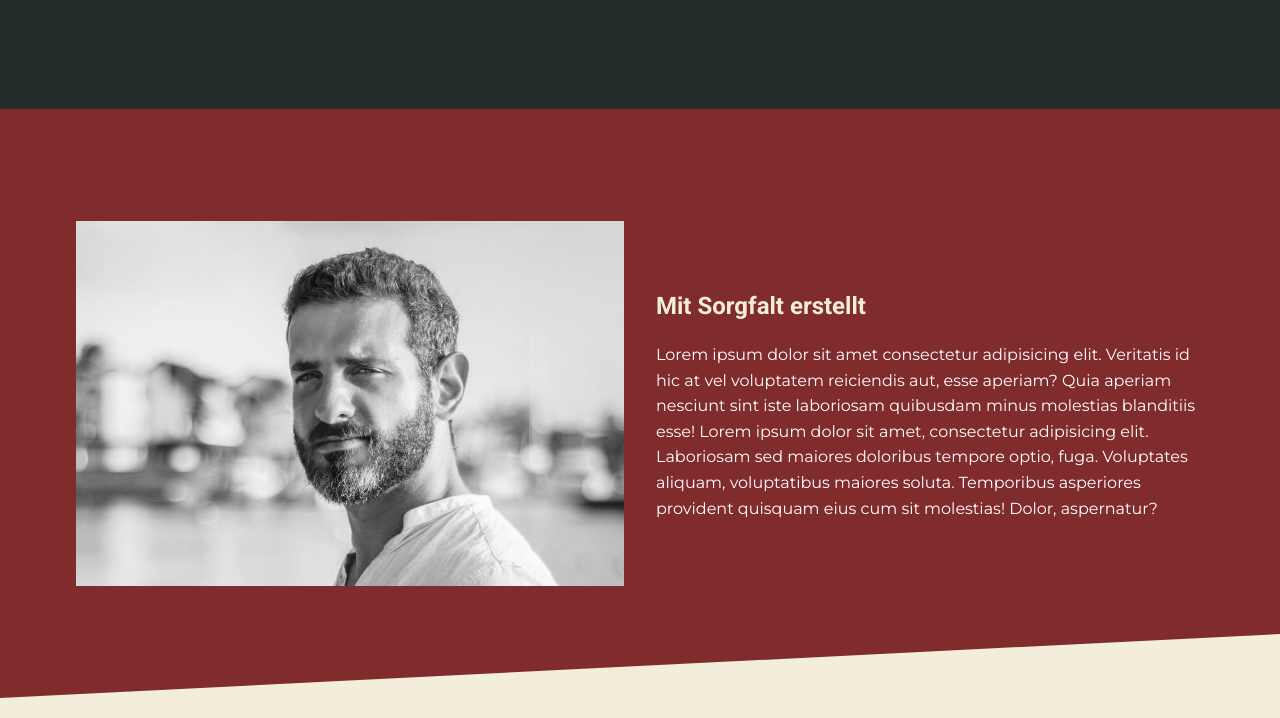
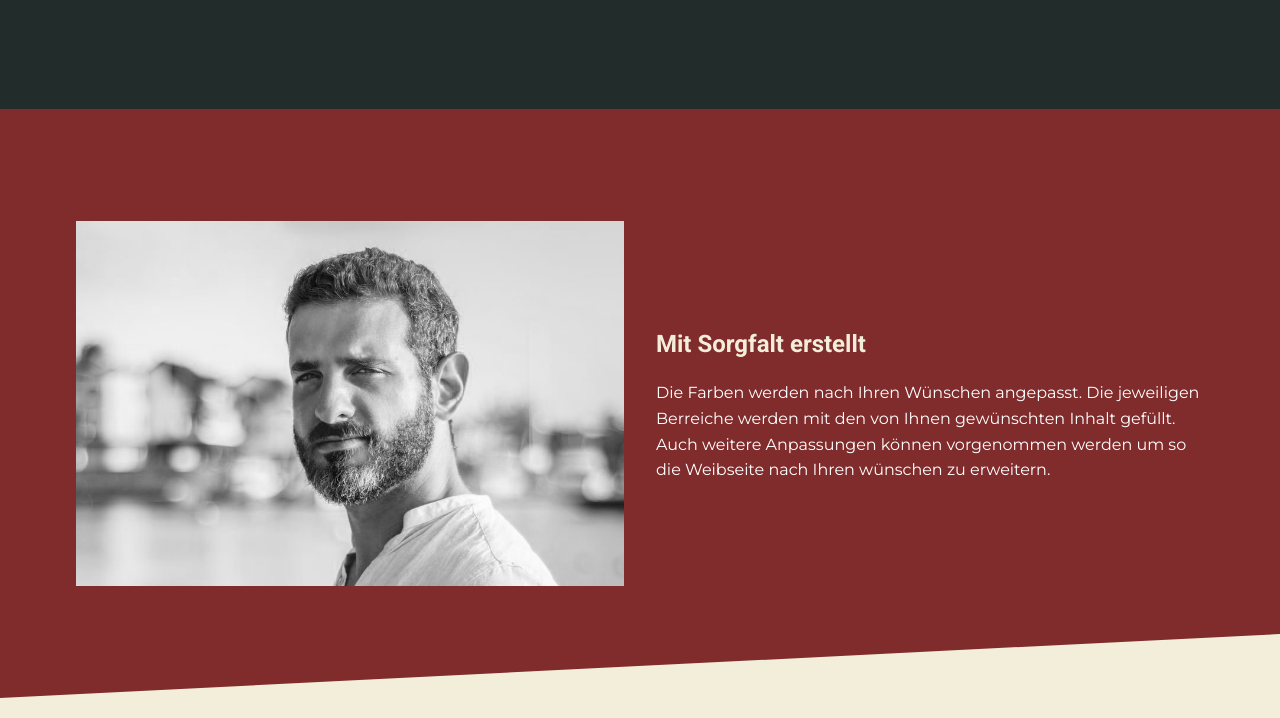
Before and after one commit to jetzt-deins/jetzt-deins.github.io, a plain HTML site: page index.html in a window 1280 px wide. Shown: the part 1400-2118 px from the top of the page. Drawn offline with Linux system fonts and the light colour scheme.

Commit message:
Update index.html

```diff
--- a/index.html
+++ b/index.html
@@ -37,11 +37,11 @@
 
     <section>
         <div class="container">
-            <h2 class="text-center">Die eigene Webseite, heutzutage ein Muss</h2>
+            <h2 class="text-center">Die eigene Webseite, heuzutage ein Muss</h2>
             <div class="split einfuehrung">
                 <div>
                     <p>Jeder, der im Internet gefunden werden will benötigt eine Webseite. <br>
-                        Einfach, gut und günstig ist dies mit unserem Starter Set möglich. Mit dem Startet Set teilen Sie der Welt mit, da&szlig; es Sie gibt. Hier werden Sie gefunden</p>
+                        Einfach, schlicht und günstig ist dies mit unserem Starter Set möglich. Mit dem Startet Set teilen Sie der Welt mit, da&szlig; es Sie gibt. Hier werden Sie gefunden</p>
                 </div>
                 <div>
                     <p>Ein sehr bekanntes Buch aus der Online-Marketing-Branche trägt den Titel “Web oder stirb!”.<br><br>
@@ -74,10 +74,9 @@
                 </div>
                 <div>
                     <h2>Mit Sorgfalt erstellt</h2>
-                    <p>Lorem ipsum dolor sit amet consectetur adipisicing elit. Veritatis id hic at vel voluptatem reiciendis
-                        aut,
-                        esse aperiam? Quia aperiam nesciunt sint iste laboriosam quibusdam minus molestias blanditiis esse!
-                        Lorem ipsum dolor sit amet, consectetur adipisicing elit. Laboriosam sed maiores doloribus tempore optio, fuga. Voluptates aliquam, voluptatibus maiores soluta. Temporibus asperiores provident quisquam eius cum sit molestias! Dolor, aspernatur?</p>
+                    <p>Die Farben werden nach Ihren Wünschen angepasst. Die jeweiligen Berreiche werden mit den von Ihnen gewünschten Inhalt gefüllt.<br>
+                        Auch weitere Anpassungen können vorgenommen werden um so die Weibseite nach Ihren wünschen zu erweitern.
+                    </p>
                 </div>
             </div>
         </div>
```
